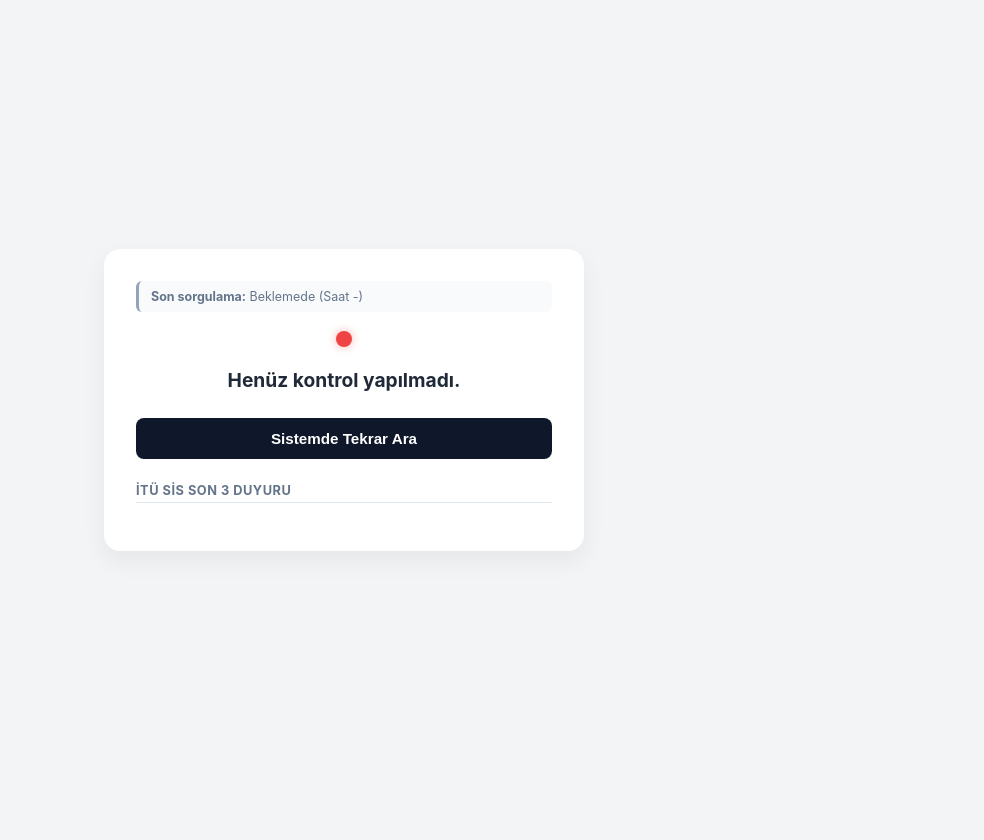
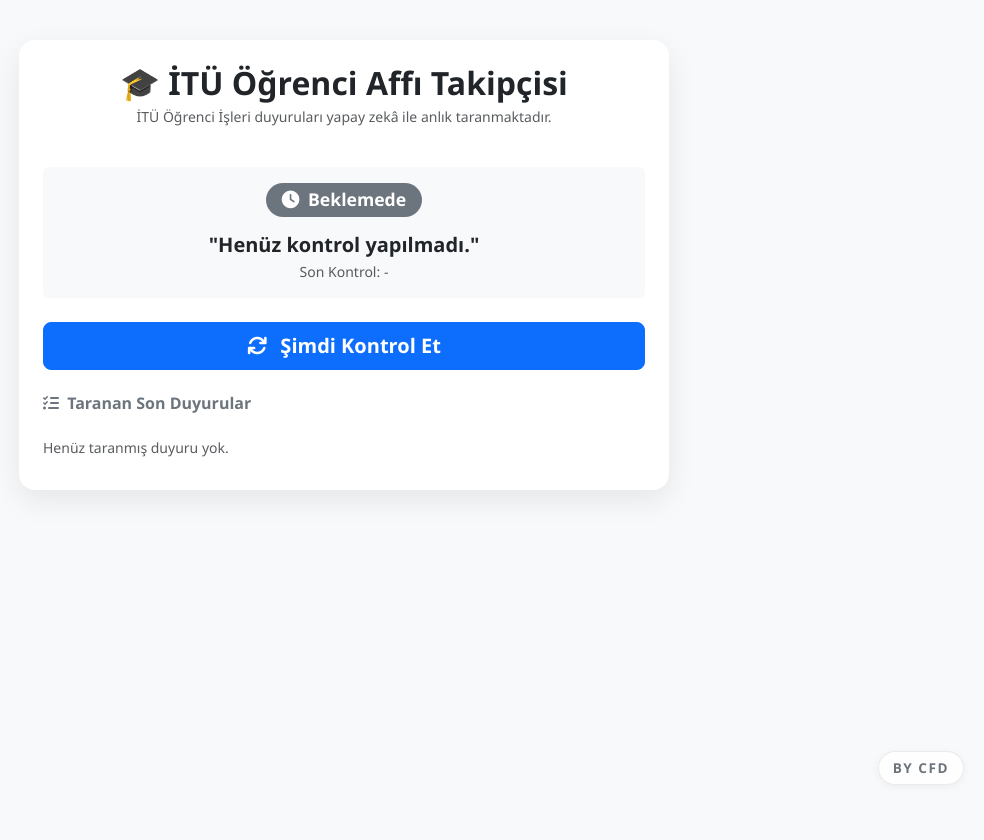
Before and after one commit to cfdursun/itu-af-takibi, a Flask app: page / in a window 1280 px wide. Shown: the whole page, without its empty margins (296-1280 px from the left). Before the commit the page ends 503 px from the top, so only its background shows below. Run offline with Flask 3, Linux system fonts and the light colour scheme.

Commit message:
Sag alt kosede CFD imzasi eklendi

```diff
--- a/templates/index.html
+++ b/templates/index.html
@@ -3,257 +3,151 @@
 <head>
     <meta charset="UTF-8">
     <meta name="viewport" content="width=device-width, initial-scale=1.0">
-    <title>İTÜ Af Takipçisi</title>
+    <title>İTÜ Öğrenci Affı Takipçisi</title>
+    <link href="https://cdn.jsdelivr.net/npm/bootstrap@5.3.0/dist/css/bootstrap.min.css" rel="stylesheet">
+    <link rel="stylesheet" href="https://cdnjs.cloudflare.com/ajax/libs/font-awesome/6.4.0/css/all.min.css">
     <style>
-        * { box-sizing: border-box; margin: 0; padding: 0; }
         body {
-            font-family: -apple-system, BlinkMacSystemFont, "Segoe UI", Roboto, sans-serif;
-            background-color: #f3f4f6;
-            display: flex;
-            justify-content: center;
-            align-items: center;
+            background-color: #f8f9fa;
+            font-family: 'Segoe UI', Tahoma, Geneva, Verdana, sans-serif;
             min-height: 100vh;
-            padding: 20px;
+            position: relative;
+            padding-bottom: 60px; /* İmza alanı için alt boşluk */
         }
-        .card {
-            background: #ffffff;
-            padding: 2rem;
+        .main-card {
+            max-width: 650px;
+            margin: 40px auto;
             border-radius: 16px;
-            box-shadow: 0 10px 25px rgba(0,0,0,0.06);
-            text-align: center;
-            max-width: 480px;
-            width: 100%;
-            position: relative;
-        }
-        .meta-info {
-            text-align: left;
-            font-size: 0.78rem;
-            color: #64748b;
-            background-color: #f8fafc;
-            padding: 8px 12px;
-            border-radius: 6px;
-            margin-bottom: 1.2rem;
-            border-left: 3px solid #94a3b8;
-        }
-        .warning-box {
-            background-color: #fef3c7;
-            border: 1px solid #f59e0b;
-            color: #92400e;
-            padding: 10px 14px;
-            border-radius: 8px;
-            font-size: 0.85rem;
-            font-weight: 600;
-            margin-bottom: 1.2rem;
-            display: none;
-        }
-        .loading-box {
-            background-color: #e0f2fe;
-            border: 1px solid #0284c7;
-            color: #0369a1;
-            padding: 10px 14px;
-            border-radius: 8px;
-            font-size: 0.88rem;
-            font-weight: 600;
-            margin-bottom: 1.2rem;
-            display: none;
+            box-shadow: 0 10px 30px rgba(0,0,0,0.08);
+            border: none;
         }
         .status-badge {
-            display: inline-block;
-            width: 16px;
-            height: 16px;
-            border-radius: 50%;
-            margin-bottom: 1rem;
+            font-size: 1.1rem;
+            padding: 8px 16px;
+            border-radius: 20px;
         }
-        .status-badge.red { background-color: #ef4444; box-shadow: 0 0 10px rgba(239, 68, 68, 0.4); }
-        .status-badge.green { background-color: #10b981; box-shadow: 0 0 10px rgba(16, 185, 129, 0.4); }
-
-        .message {
-            font-size: 1.2rem;
+        /* Sağ Alt İmza Stili */
+        .signature-footer {
+            position: fixed;
+            bottom: 15px;
+            right: 20px;
+            font-size: 0.85rem;
             font-weight: 700;
-            color: #1f2937;
-            line-height: 1.4;
-            margin-bottom: 1.5rem;
+            letter-spacing: 1.5px;
+            color: #6c757d;
+            background: rgba(255, 255, 255, 0.85);
+            padding: 6px 14px;
+            border-radius: 20px;
+            backdrop-filter: blur(5px);
+            border: 1px solid rgba(0, 0, 0, 0.08);
+            box-shadow: 0 2px 8px rgba(0,0,0,0.05);
+            transition: all 0.3s ease;
+            text-decoration: none;
+            user-select: none;
         }
-
-        .btn {
-            background-color: #0f172a;
-            color: white;
-            border: none;
-            padding: 12px 20px;
-            font-size: 0.95rem;
-            font-weight: 600;
-            border-radius: 8px;
-            cursor: pointer;
-            width: 100%;
-            margin-bottom: 1.5rem;
-            transition: all 0.2s;
-            display: flex;
-            justify-content: center;
-            align-items: center;
-            gap: 8px;
-        }
-        .btn:hover { background-color: #334155; }
-        .btn:disabled { background-color: #94a3b8; cursor: not-allowed; }
-
-        .spinner {
-            width: 16px;
-            height: 16px;
-            border: 2px solid #ffffff;
-            border-bottom-color: transparent;
-            border-radius: 50%;
-            display: inline-block;
-            animation: rotation 1s linear infinite;
-        }
-
-        @keyframes rotation {
-            0% { transform: rotate(0deg); }
-            100% { transform: rotate(360deg); }
-        }
-
-        .table-title {
-            font-size: 0.8rem;
-            font-weight: 700;
-            color: #64748b;
-            text-transform: uppercase;
-            letter-spacing: 0.5px;
-            text-align: left;
-            margin-bottom: 8px;
-            border-bottom: 1px solid #e2e8f0;
-            padding-bottom: 4px;
-        }
-
-        .announcements-list {
-            list-style: none;
-            text-align: left;
-            margin-bottom: 1rem;
-        }
-
-        .announcements-list li {
-            font-size: 0.85rem;
-            padding: 8px 0;
-            border-bottom: 1px dashed #f1f5f9;
-        }
-
-        .announcements-list a {
-            color: #2563eb;
-            text-decoration: none;
-        }
-
-        .announcements-list a:hover {
-            text-decoration: underline;
+        .signature-footer:hover {
+            color: #0d6efd;
+            border-color: #0d6efd;
+            transform: translateY(-2px);
+            box-shadow: 0 4px 12px rgba(13, 110, 253, 0.15);
         }
     </style>
 </head>
 <body>
-    <div class="card">
-        <div class="meta-info" id="metaInfo">
-            <strong>Son sorgulama:</strong> {{ state.short_status }} (Saat {{ state.last_checked }})
+
+    <div class="container">
+        <div class="card main-card p-4">
+            <div class="text-center mb-4">
+                <h2 class="fw-bold text-dark mb-1">🎓 İTÜ Öğrenci Affı Takipçisi</h2>
+                <p class="text-muted small">İTÜ Öğrenci İşleri duyuruları yapay zekâ ile anlık taranmaktadır.</p>
             </div>
 
-        <div class="loading-box" id="loadingBox">
-            🔍 Bakıp geliyorum bi sn...
+            <!-- Durum Kartı -->
+            <div class="card mb-4 border-0 {{ 'bg-success-subtle' if state.started else 'bg-light' }} text-center p-3">
+                <div class="mb-2">
+                    {% if state.started %}
+                        <span class="badge bg-success status-badge"><i class="fa-solid fa-circle-check me-1"></i> AF BAŞLADI!</span>
+                    {% else %}
+                        <span class="badge bg-secondary status-badge"><i class="fa-solid fa-clock me-1"></i> {{ state.short_status }}</span>
+                    {% endif %}
+                </div>
+                <h5 class="fw-bold text-dark mt-2 mb-1" id="ai-message">"{{ state.message }}"</h5>
+                <small class="text-muted">Son Kontrol: <span id="last-checked">{{ state.last_checked }}</span></small>
             </div>
 
-        <div class="warning-box" id="warningBox">
-            ⚠️ <span id="warningText">Lütfen bekleyin...</span>
+            <!-- Kontrol Butonu -->
+            <div class="d-grid gap-2 mb-4">
+                <button id="check-btn" class="btn btn-primary btn-lg fw-semibold" onclick="triggerCheck()">
+                    <i class="fa-solid fa-arrows-rotate me-2"></i> Şimdi Kontrol Et
+                </button>
+                <div id="cooldown-timer" class="text-center text-muted small mt-1" style="display: none;">
+                    Yeniden kontrol için <b id="timer-seconds">15</b> saniye beklemelisiniz.
+                </div>
             </div>
 
-        <div class="status-badge {{ 'green' if state.started else 'red' }}" id="statusBadge"></div>
-
-        <p class="message" id="mainMessage">{{ state.message }}</p>
-
-        <button type="button" class="btn" id="checkBtn" onclick="runCheck()">
-            <span id="btnSpinner" class="spinner" style="display: none;"></span>
-            <span id="btnText">Sistemde Tekrar Ara</span>
-        </button>
-
-        <div class="table-title">İTÜ SİS Son 3 Duyuru</div>
-        <ul class="announcements-list" id="announcementList">
+            <!-- Son Duyurular -->
+            <div>
+                <h6 class="fw-bold text-secondary mb-3"><i class="fa-solid fa-list-check me-1"></i> Taranan Son Duyurular</h6>
+                <ul class="list-group list-group-flush" id="announcement-list">
                     {% for item in state.last_3 %}
-            <li>
-                <a href="{{ item.url }}" target="_blank">🔗 {{ item.title }}</a>
+                        <li class="list-group-item d-flex justify-content-between align-items-center bg-transparent px-0">
+                            <span class="text-truncate style="max-width: 80%;">{{ item.title }}</span>
+                            <a href="{{ item.url }}" target="_blank" class="btn btn-sm btn-outline-secondary ms-2"><i class="fa-solid fa-arrow-up-right-from-square"></i></a>
                         </li>
+                    {% else %}
+                        <li class="list-group-item text-muted bg-transparent px-0 small">Henüz taranmış duyuru yok.</li>
                     {% endfor %}
                 </ul>
             </div>
+        </div>
+    </div>
+
+    <!-- SAĞ ALT İMZA -->
+    <div class="signature-footer">
+        BY CFD
+    </div>
 
     <script>
-        const warningBox = document.getElementById('warningBox');
-        const warningText = document.getElementById('warningText');
-        const loadingBox = document.getElementById('loadingBox');
-        const checkBtn = document.getElementById('checkBtn');
-        const btnSpinner = document.getElementById('btnSpinner');
-        const btnText = document.getElementById('btnText');
+        let checkLock = false;
 
-        const mainMessage = document.getElementById('mainMessage');
-        const metaInfo = document.getElementById('metaInfo');
-        const statusBadge = document.getElementById('statusBadge');
-        const announcementList = document.getElementById('announcementList');
+        function updateTimer() {
+            fetch('/status')
+                .then(res => res.json())
+                .then(data => {
+                    const btn = document.getElementById('check-btn');
+                    const timerDiv = document.getElementById('cooldown-timer');
+                    const timerSec = document.getElementById('timer-seconds');
 
-        async function runCheck() {
-            checkBtn.disabled = true;
-            loadingBox.style.display = 'block';
-            warningBox.style.display = 'none';
-            btnSpinner.style.display = 'inline-block';
-            btnText.innerText = 'İnceleniyor...';
-
-            try {
-                const response = await fetch('/check', { method: 'POST' });
-                const data = await response.json();
-
-                // Ekranı güncelle
-                mainMessage.innerText = data.message;
-                metaInfo.innerHTML = `<strong>Son sorgulama:</strong> ${data.short_status} (Saat ${data.last_checked})`;
-
-                if (data.started) {
-                    statusBadge.className = 'status-badge green';
+                    if (data.locked) {
+                        btn.disabled = true;
+                        timerDiv.style.display = 'block';
+                        timerSec.innerText = data.remaining;
                     } else {
-                    statusBadge.className = 'status-badge red';
+                        btn.disabled = false;
+                        timerDiv.style.display = 'none';
+                    }
+                });
         }
 
-                // Duyuruları güncelle
-                if (data.last_3 && data.last_3.length > 0) {
-                    announcementList.innerHTML = data.last_3.map(item =>
-                        `<li><a href="${item.url}" target="_blank">🔗 ${item.title}</a></li>`
-                    ).join('');
+        function triggerCheck() {
+            const btn = document.getElementById('check-btn');
+            btn.disabled = true;
+            btn.innerHTML = '<i class="fa-solid fa-spinner fa-spin me-2"></i> Taranıyor...';
+
+            fetch('/check', { method: 'POST' })
+                .then(res => res.json())
+                .then(data => {
+                    location.reload();
+                })
+                .catch(err => {
+                    console.error(err);
+                    btn.disabled = false;
+                    btn.innerHTML = '<i class="fa-solid fa-arrows-rotate me-2"></i> Şimdi Kontrol Et';
+                });
         }
 
-            } catch (err) {
-                console.error("Hata:", err);
-            } finally {
-                loadingBox.style.display = 'none';
-                btnSpinner.style.display = 'none';
-                btnText.innerText = 'Sistemde Tekrar Ara';
-            }
-        }
-
-        setInterval(async () => {
-            try {
-                const response = await fetch('/status');
-                const data = await response.json();
-
-                if (data.locked) {
-                    checkBtn.disabled = true;
-
-                    // Yükleme yapılmıyorsa uyarıyı göster
-                    if (loadingBox.style.display !== 'block') {
-                        warningBox.style.display = 'block';
-                        if (data.is_same_user) {
-                            warningText.innerText = `Tekrar sorgulayabilmek için ${data.remaining} saniye bekleyin.`;
-                        } else {
-                            warningText.innerText = `Şu anda başka biri beni kullanıyor, lütfen ${data.remaining} saniye bekleyin!`;
-                        }
-                    }
-                } else {
-                    if (loadingBox.style.display !== 'block') {
-                        checkBtn.disabled = false;
-                        warningBox.style.display = 'none';
-                    }
-                }
-            } catch (err) {
-                console.error("Durum sorgulama hatası:", err);
-            }
-        }, 1000);
+        setInterval(updateTimer, 1000);
+        updateTimer();
     </script>
 </body>
 </html>
```
Lines whose indentation alone changed are shown as unchanged.
